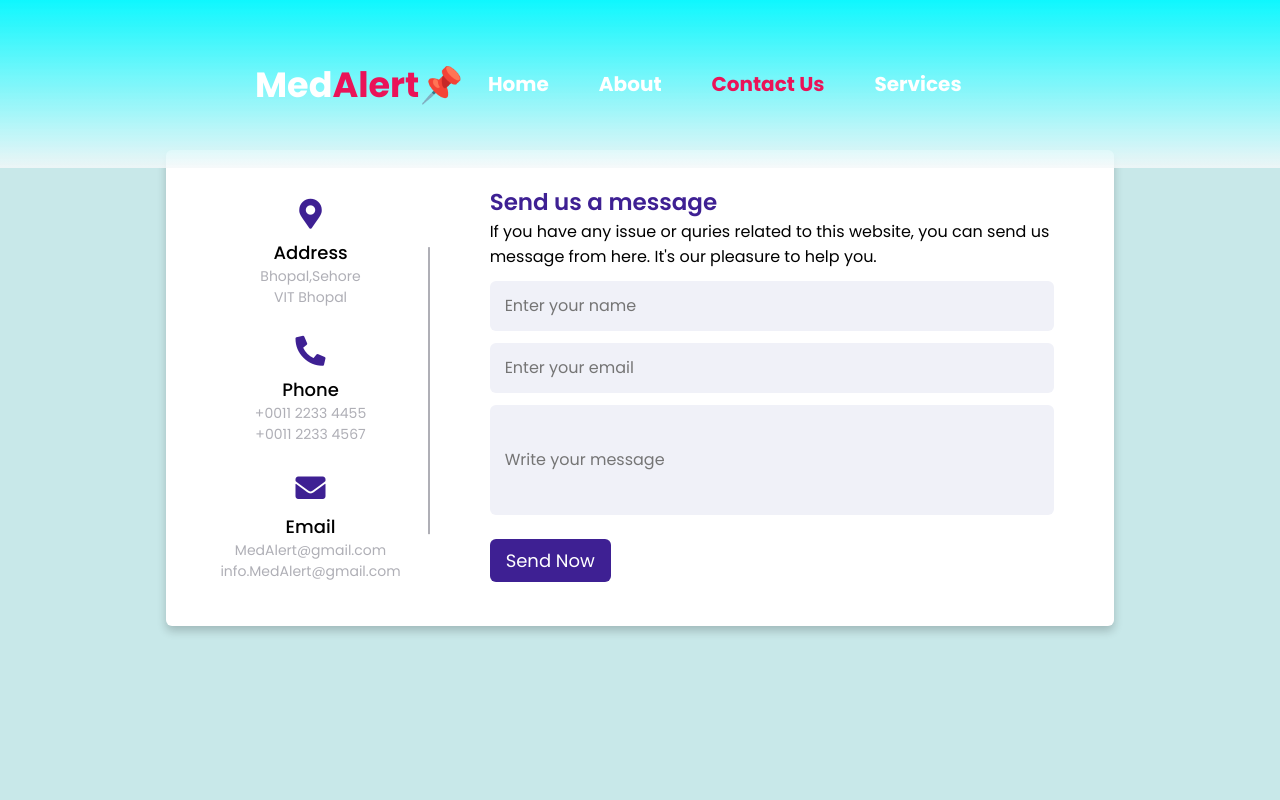
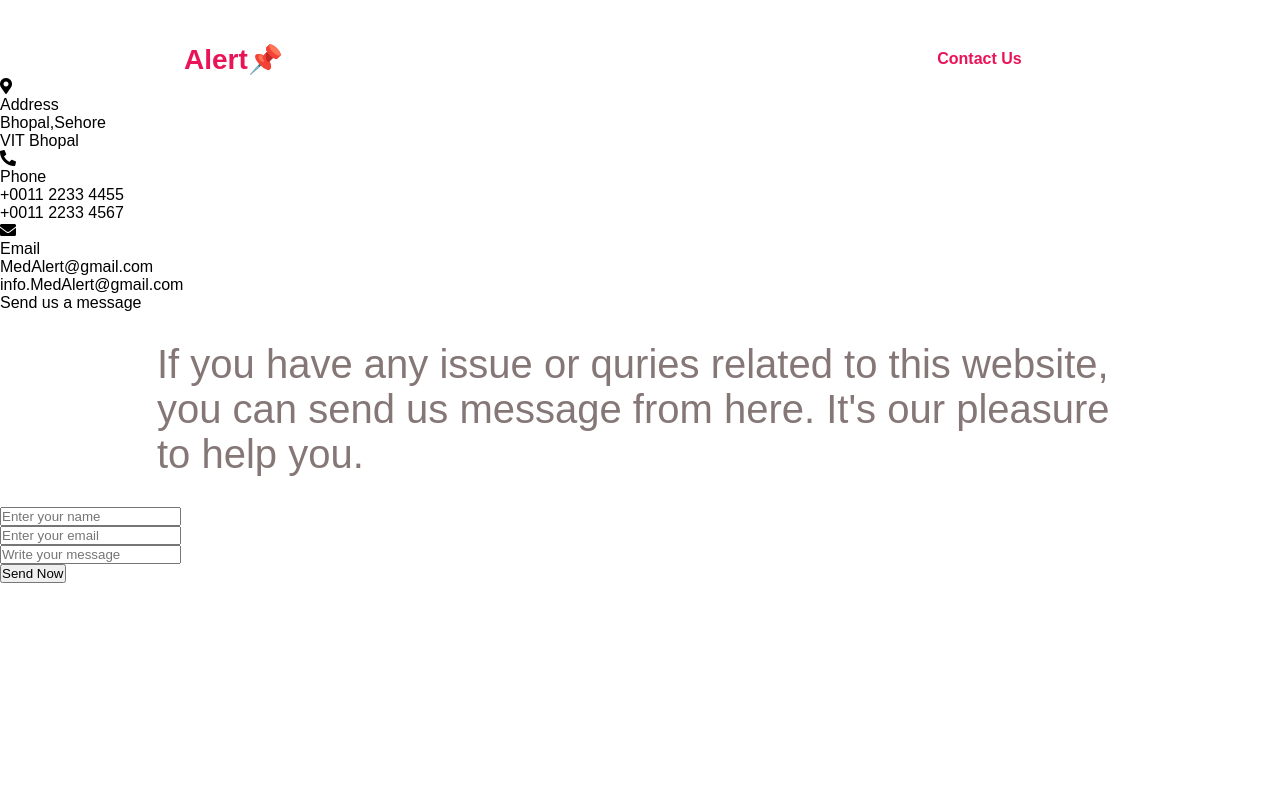
Before and after one commit to aryavardhanjain/DSN2099, a Django app: template chatbot/medalert/templates/medalert/ContactUs.html in a window 1280 px wide. Run offline with Django 4.2, Linux system fonts and the light colour scheme; the template is opened without the code that fills it, so the values that code supplies are empty.

Commit message:
Update style2.css

```diff
--- a/chatbot/medalert/static/css/style2.css
+++ b/chatbot/medalert/static/css/style2.css
@@ -1,201 +1,139 @@
-@import url('https://fonts.googleapis.com/css2?family=Poppins:wght@200;300;400;500;600;700&display=swap');
+
 *{
+    padding: 0;
     margin: 0;
-  padding: 0;
     box-sizing: border-box;
-  font-family: "Poppins" , sans-serif;
+    font-family: 'Josefin-Sans', sans-serif;
   }
-body{
-  min-height: 100vh;
+
+  body, html {
+    height: 100%;
+    margin: 0;
+  }
+
+
+
+  .hero {
+    background-image: linear-gradient(rgb(192 182 20 / 93%), rgba(255, 255, 255, 0.821)), url('background3.jpg');
+    background-size: cover;
+    background-repeat: no-repeat;
+    background-position: absolute;
+    height: 100%;
     width: 100%;
-  background: #c8e8e9;
+  }
+
+  nav {
     display: flex;
     align-items: center;
-  justify-content: center;
+    justify-content: space-between;
+    padding-top: 40px;
+    padding-left: 10%;
+    padding-right: 10%;
   }
+
+  .logo {
+    color: white;
+    font-size: 28px;
+  }
+
+
+  .heading {
+    color: rgb(44, 43, 42);
+    font-size: 48px;
+    text-align: left;
+    margin-left: 22px;
+    margin-bottom: 20px;
+    font-weight: 300;
+    line-height: 60px;
+  }
+
+  .login-button a{
+    color: white;
+    text-decoration: none;
+    font-weight: bold;
+  }
+
   span {
     color: #ea1358;
-}
-.logo{
-    color: white;
-    font-size: 35px;
-}
-
-#navbar {
-    display: flex;
-    overflow: hidden;
-    position: fixed;
-    align-items: center;
-    justify-content: center;
-    padding-top: 0px;
-    padding-left: 7%;
-    padding-right: 10%;
-    background-image: linear-gradient(rgba(-50, 248, 255, 0.93), rgba(245, 248, 249, 0.821));
-    height: 21%;
-    top: 0px;
-    width: 100%;
-    z-index: 1;
-
-}
-ul {
-    display: flex;
   }
 
   nav ul li {
     list-style-type: none;
     display: inline-block;
-    padding: 10px 25px;
+    padding: 10px 20px;
   }
 
-nav ul li a {
+  nav ul li a{
     color: white;
     text-decoration: none;
     font-weight: bold;
-    font-size: 20px;
+  }
 
+  nav ul li a:hover {
+
+    color: #173a3f;
+    padding: 20px;
+    font-size: larger;
+    font-weight: bold;
+    transition: .3s;
+    text-decoration: none;
+  }
+
+.login-button {
+  border: none;
+  margin-left: 10px;
+  background: #deca0d;
+  padding: 12px 30px;
+  border-radius: 30px;
+  color: white;
+  font-weight: bold;
+  font-size: 15px;
+  transition: .4s;
+}
+
+.login-button:hover {
+  transform: scale(1.3);
+  cursor: pointer;
+  border: none;
 }
 
 
-nav ul li a:hover {
-    color: black;
-    transition: .3s;
-    text-decoration: underline;
-
-    color: black;
-}
-.container{
-  width: 74%;
-  background: #fff;
-  border-radius: 6px;
-  padding: 20px 60px 30px 40px;
-  box-shadow: 0 5px 10px rgba(0, 0, 0, 0.2);
-  position: absolute;
-  top: 150px;
-}
-.container .content{
-  display: flex;
-  align-items: center;
-  justify-content: space-between;
-}
-.container .content .left-side{
-  width: 25%;
-  height: 100%;
-  display: flex;
-  flex-direction: column;
-  align-items: center;
-  justify-content: center;
-  margin-top: 15px;
-  position: relative;
-}
-.content .left-side::before{
-  content: '';
-  position: absolute;
-  height: 70%;
-  width: 2px;
-  right: -15px;
-  top: 50%;
-  transform: translateY(-50%);
-  background: #afafb6;
-}
-.content .left-side .details{
-  margin: 14px;
-  text-align: center;
-}
-.content .left-side .details i{
-  font-size: 30px;
-  color: #3e2093;
-  margin-bottom: 10px;
-}
-.content .left-side .details .topic{
-  font-size: 18px;
-  font-weight: 500;
-}
-.content .left-side .details .text-one,
-.content .left-side .details .text-two{
-  font-size: 14px;
-  color: #afafb6;
-}
-.container .content .right-side{
-  width: 75%;
-  margin-left: 75px;
-}
-.content .right-side .topic-text{
-  font-size: 23px;
-  font-weight: 600;
-  color: #3e2093;
-}
-.right-side .input-box{
-  height: 50px;
-  width: 100%;
-  margin: 12px 0;
-}
-.right-side .input-box input,
-.right-side .input-box textarea{
-  height: 100%;
-  width: 100%;
-  border: none;
-  outline: none;
-  font-size: 16px;
-  background: #F0F1F8;
-  border-radius: 6px;
-  padding: 0 15px;
-  resize: none;
-}
-.right-side .message-box{
-  min-height: 110px;
-}
-.right-side .input-box textarea{
-  padding-top: 6px;
-}
-.right-side .button{
-  display: inline-block;
-  margin-top: 12px;
-}
-.right-side .button input[type="button"]{
-  color: #fff;
-  font-size: 18px;
-  outline: none;
-  border: none;
-  padding: 8px 16px;
-  border-radius: 6px;
-  background: #3e2093;
+.submit-btn:hover {
+  transform: scale(1.3);
   cursor: pointer;
-  transition: all 0.3s ease;
-}
-.button input[type="button"]:hover{
-  background: #5029bc;
 }
 
-@media (max-width: 950px) {
-  .container{
-    width: 90%;
-    padding: 30px 40px 40px 35px ;
+  .chat-button{
+    background: linear-gradient(90deg, #302664 0, #513D87 100%);
   }
-  .container .content .right-side{
-   width: 75%;
-   margin-left: 55px;
+
+
+  .banner-container {
+    width: 45%;
+    position: relative;
+    padding-top: 50px;
+    top: 90px;
+    left: 120px;
   }
+
+   .sub-heading {
+    font-size: 26px;
+    color: #5f5959;
+    text-align: left;
+    margin-bottom: 35px;
+    font-weight: 300;
+    padding-left: 20px;
   }
-@media (max-width: 820px) {
-  .container{
-    margin: 40px 0;
-    height: 100%;
+
+
+
+p {
+  padding: 28px;
+  padding-left: 147px;
+  padding-right: 153px;
+  margin: 2px 10px;
+  border-radius: 18px;
+  font-size: 2.5rem;
+  font-weight: 500;
+  color: rgb(134, 119, 119);
 }
-  .container .content{
-    flex-direction: column-reverse;
-  }
- .container .content .left-side{
-   width: 100%;
-   flex-direction: row;
-   margin-top: 40px;
-   justify-content: center;
-   flex-wrap: wrap;
- }
- .container .content .left-side::before{
-   display: none;
- }
- .container .content .right-side{
-   width: 100%;
-   margin-left: 0;
- }
-}
```
Lines whose indentation alone changed are shown as unchanged.
